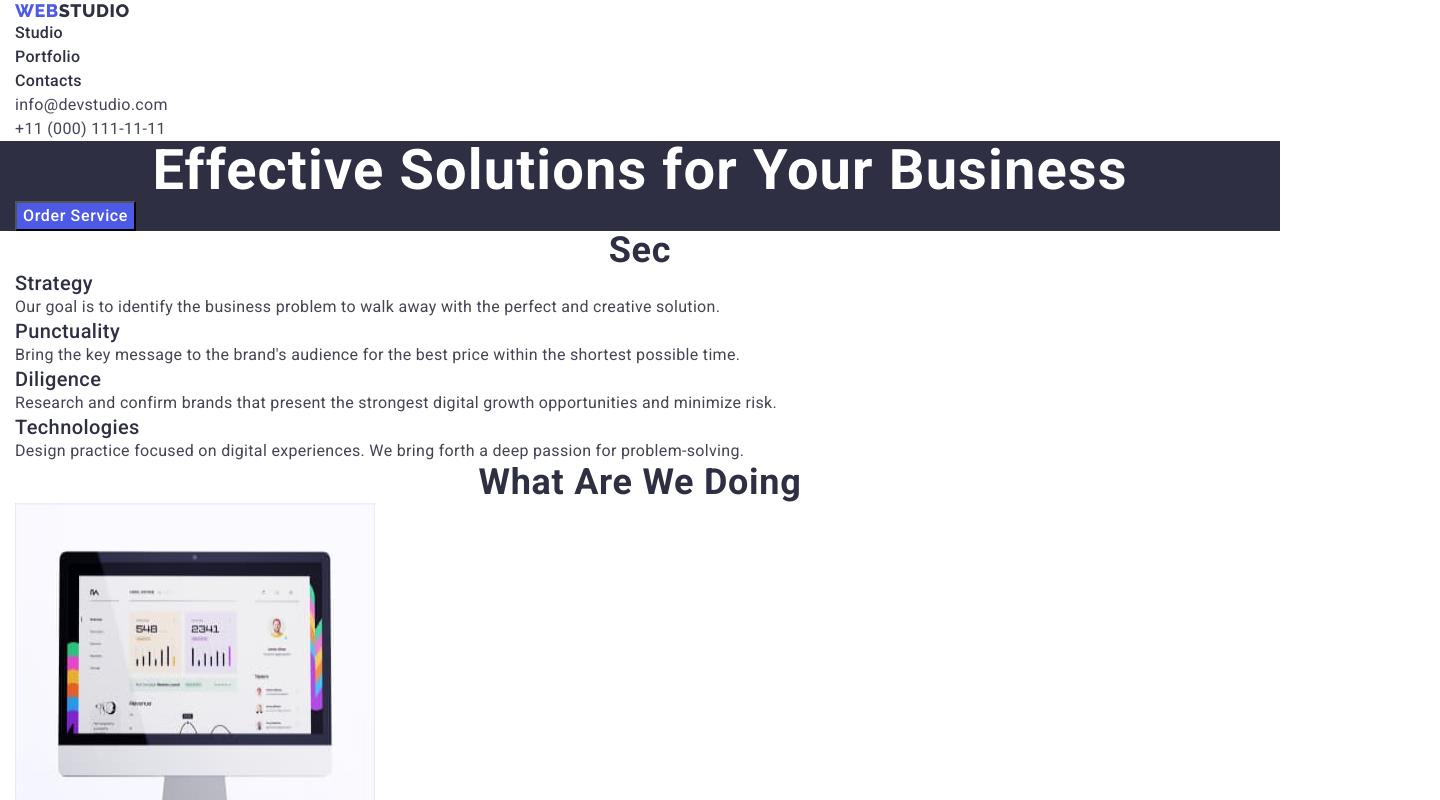
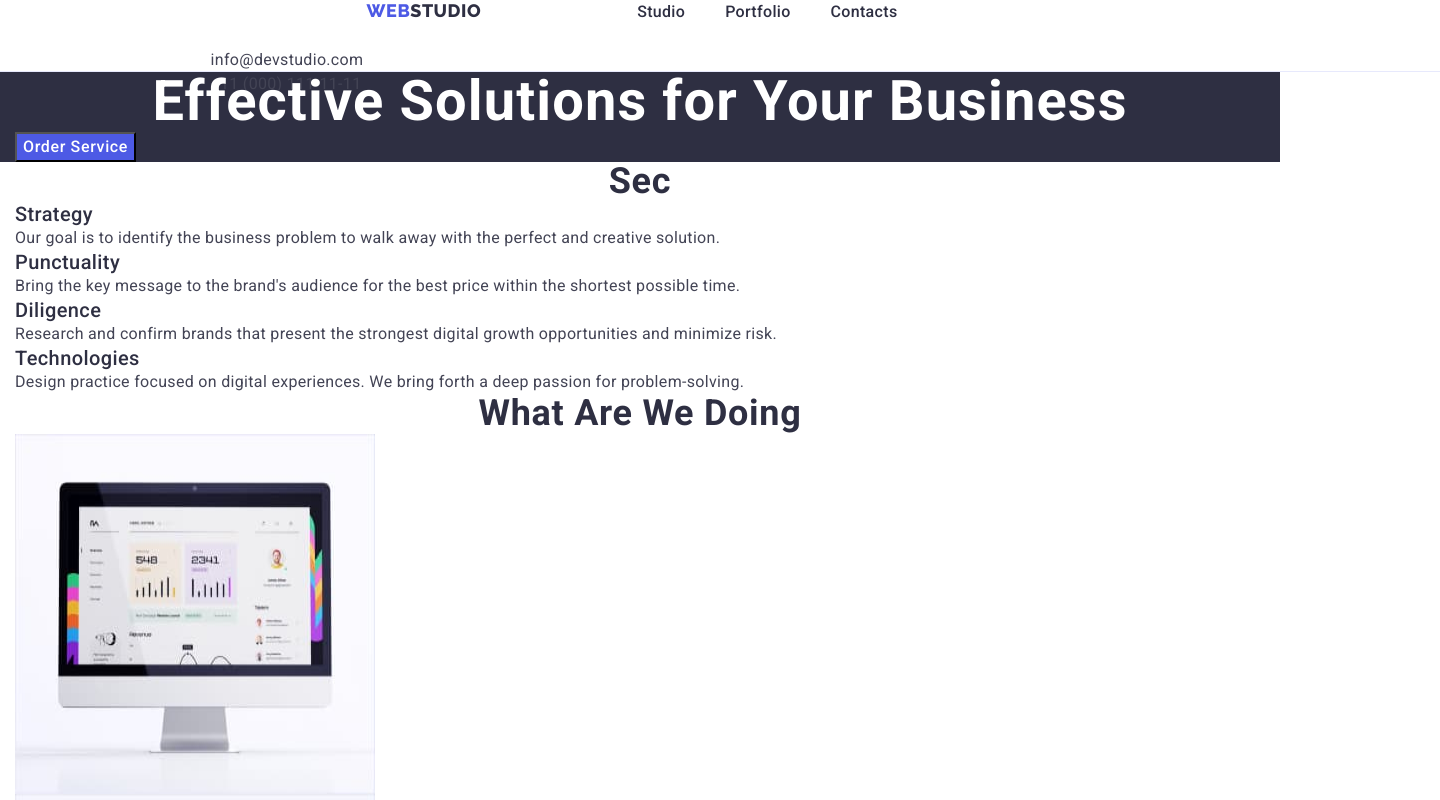
Before and after one commit to kostyabeliaev/goit-markup-hw-03, a plain HTML site: page index.html in a window 1280 px wide. Shown: the top 800 px of the page, 1440 px wide, since content can reach past the window. Drawn offline with nearby package versions, Linux system fonts and the light colour scheme.

Commit message:
commit2
перед правкою помилок

```diff
--- a/css/styles.css
+++ b/css/styles.css
@@ -13,6 +13,7 @@ body {
   --brand-color: #404bbf;
   --primary-fonts: "Roboto", sans-serif;
   --title-font: "Raleway", sans-serif;
+  --cornflower: #e7e9fc;
 }
 
 a {
@@ -64,6 +65,13 @@ img {
 
 .header {
   background-color: var(--primary-wite-color);
+  border-bottom: 1px solid var(--cornflower);
+  width: 1440px;
+  height: 72px;
+  flex-shrink: 0;
+  display: flex;
+  justify-content: center;
+  align-items: center;
 }
 
 .link-web {
@@ -76,10 +84,25 @@ img {
   letter-spacing: 0.54px;
   text-transform: uppercase;
   text-decoration: none;
+  margin: 24px 76px 24px 156px;
+  display: inline-flex;
+  height: 24px;
+  align-items: center;
+  flex-shrink: 0;
 }
 
 .link-studio {
   color: var(--nav-log-foot-color);
+}
+
+.nav-list {
+  display: inline-flex;
+  align-items: flex-start;
+  gap: 40px;
+  margin-right: 332px;
+  margin-left: 76px;
+  margin-top: 24px;
+  margin-bottom: 24px;
 }
 
 .link-nav {
--- a/index.html
+++ b/index.html
@@ -26,7 +26,7 @@
           <a href="./index.html" class="link link-web"
             >Web<span class="link-studio">Studio</span></a
           >
-          <ul class="list">
+          <ul class="list nav-list">
             <li><a class="link link-nav" href="./index.html">Studio</a></li>
             <li>
               <a class="link link-nav" href="./portfolio.html">Portfolio</a>
```
